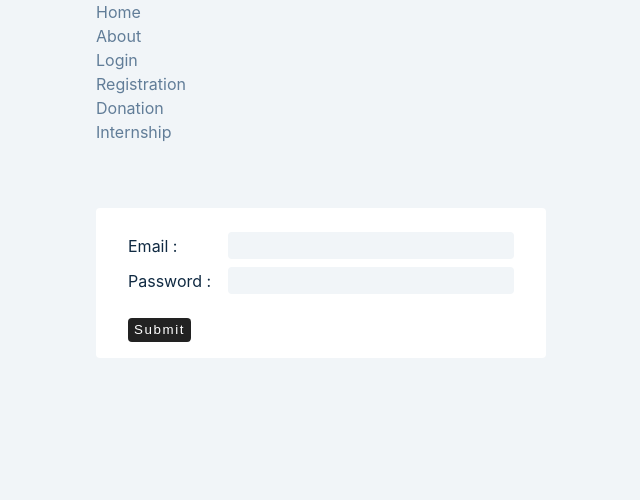
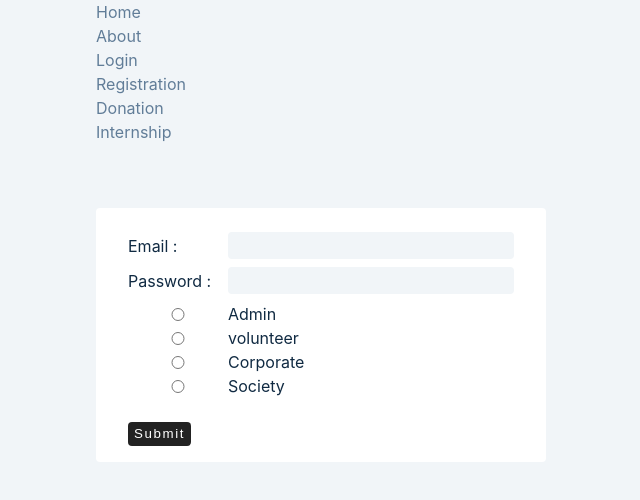
Before and after one commit to HARSHIT-MORE/project, a React (Create React App) app: page /login in a window 1280 px wide. Shown: the top 500 px of the page, without its empty margins (319-959 px from the left). Built offline with nearby package versions, Linux system fonts and the light colour scheme.

Commit message:
RadioBox Added

```diff
--- /dev/null
+++ b/src/CheckBox.js
@@ -0,0 +1,18 @@
+import React,{useState} from 'react'
+
+function CheckBox() {
+    const[admin,setAdmin]=useState(false);
+    const[volunteer,setVolunteer]=useState(false)
+    const[corporate,setCorporate]=useState(false)
+    const[society,setSociety]=useState(false)
+  return (
+    <>
+    <input type="radio" name='raise' value={admin} onChange={(e)=>setAdmin(e.target.admin)}/>Admin
+    <input type="radio" name='raise' value={volunteer} onChange={(e)=>setVolunteer(e.target.admin)}/>volunteer
+    <input type="radio" name='raise' value={corporate} onChange={(e)=>setCorporate(e.target.admin)}/>Corporate
+    <input type="radio" name='raise' value={society} onChange={(e)=>setSociety(e.target.admin)}/>Society
+    </>
+  )
+}
+
+export default CheckBox
--- a/src/Login.js
+++ b/src/Login.js
@@ -1,4 +1,5 @@
 import React, { useState } from "react";
+import CheckBox from "./CheckBox";
 
 export const Login = () => {
   const [email, setEmail] = useState("");
@@ -29,7 +30,9 @@ export const Login = () => {
           required
         />
         </div>
-
+      <div className='form-control'>
+        <CheckBox/>
+      </div>
 
       <button
         type="submit"
--- a/src/Registration.js
+++ b/src/Registration.js
@@ -1,4 +1,5 @@
 import React, { useState } from "react";
+import CheckBox from "./CheckBox";
 
 function Registration() {
   const [name, setName] = useState("");
@@ -61,6 +62,9 @@ function Registration() {
           required
         />
         </div>
+        <div className="form-control">
+          <CheckBox/>
+        </div>
         <button type="submit" onClick={() => console.log("data submitted")}>
           Register
         </button>
```
